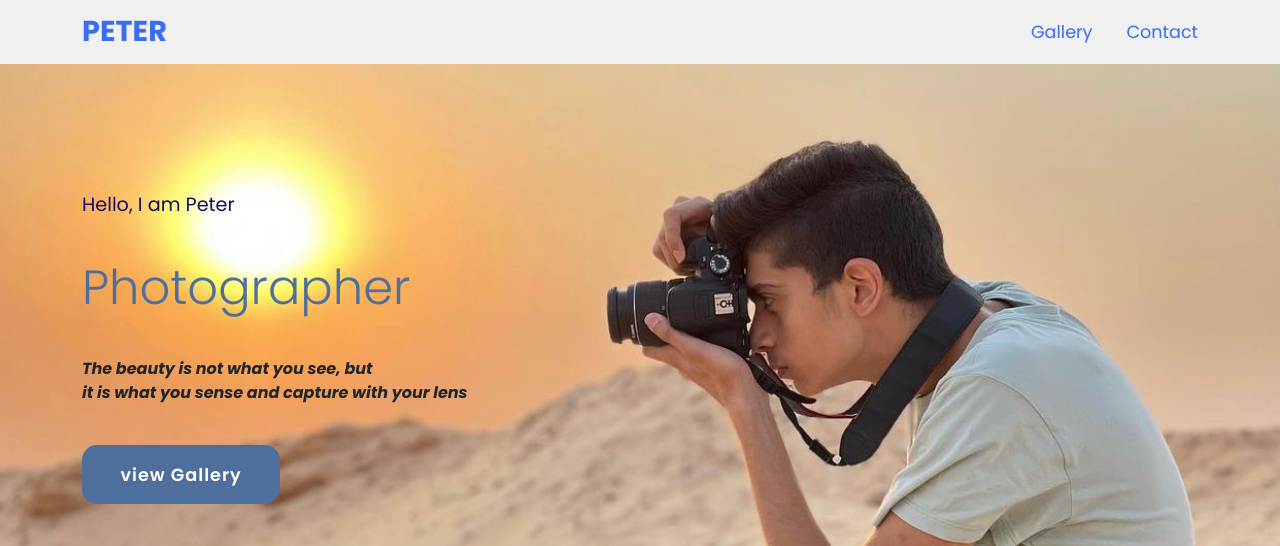
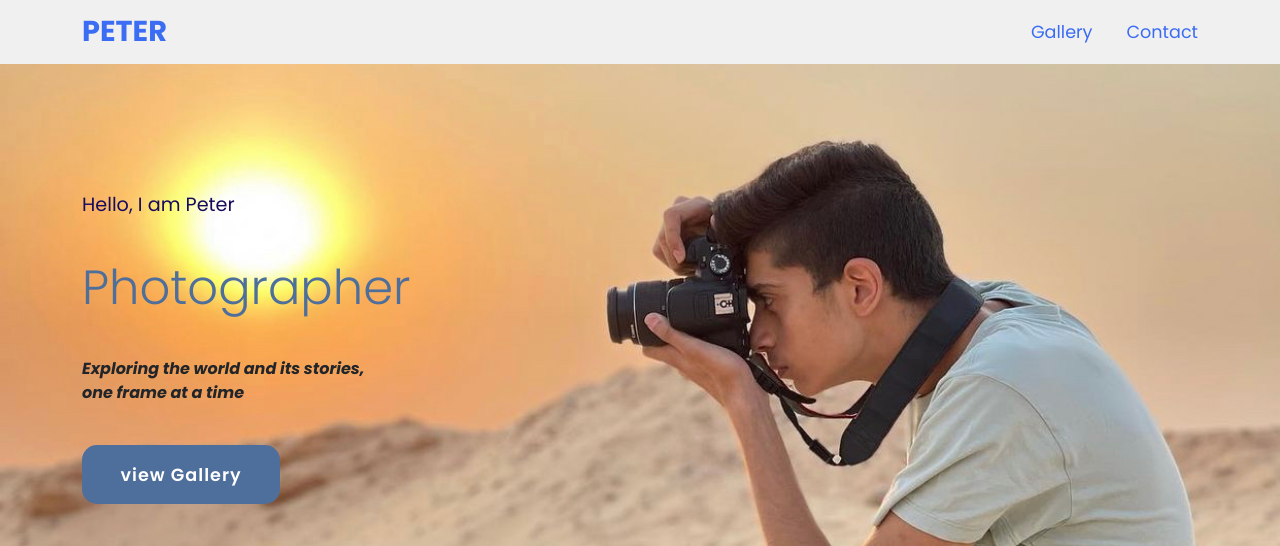
Before and after one commit to Peterj0seph/Photo-Gallery, a plain HTML site: page index.html in a window 1280 px wide. Shown: the top 546 px of the page. Drawn offline with nearby package versions, Linux system fonts and the light colour scheme.

Commit message:
second commit

```diff
--- a/index.html
+++ b/index.html
@@ -28,7 +28,7 @@
             <div class="container d-flex flex-column flex-wrap align-items-start gap-4">
                 <p>Hello, I am Peter</p>
                 <p class="display-5">Photographer</p>
-                <p class="fst-italic fw-bold">The beauty is not what you see, but <br> it is what you sense and capture with your lens</p>
+                <p class="fst-italic fw-bold">Exploring the world and its stories,<br> one frame at a time</p>
                 <a class="main-btn" href="#gallery">view Gallery</a>
                 <ul class="d-flex gap-5 align-items-end">
                 <li><a href="https://github.com/Peterj0seph" target="_blank"><i class="fa-brands fa-github fa-xl"></i></a></li>
```
